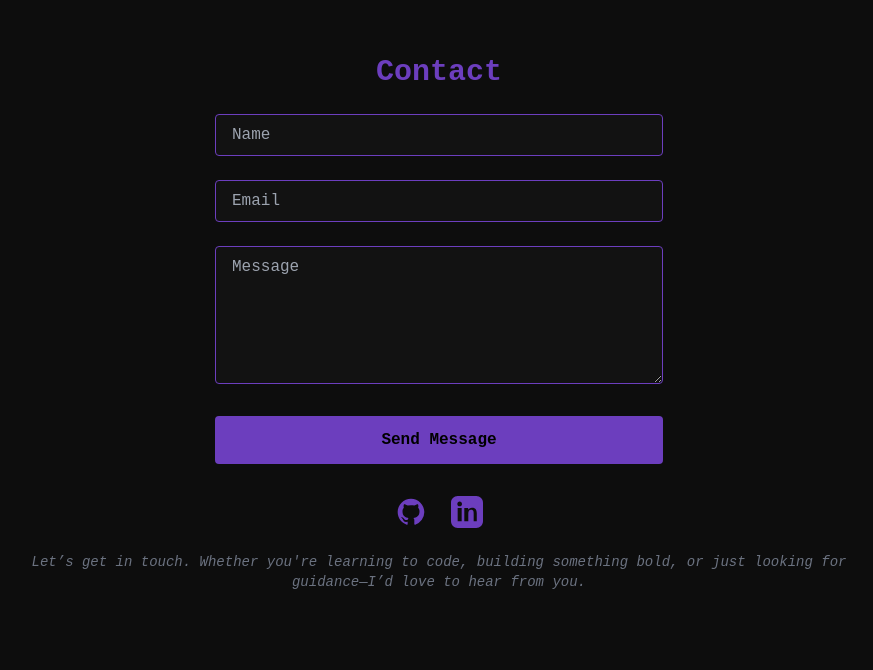
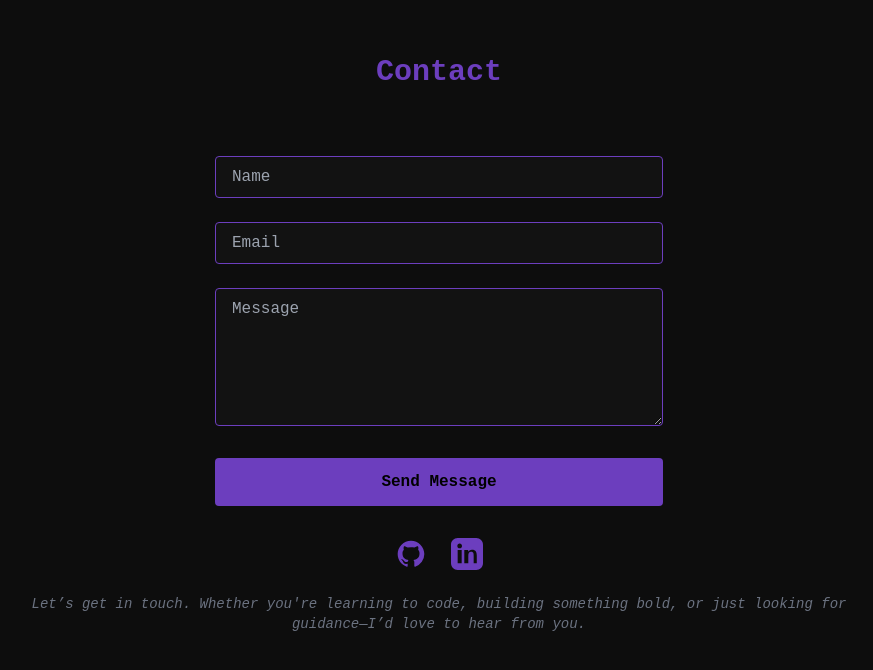
Before and after one commit to myDeveloperJourney/mydeveloperjourney_website, a Next.js app: page / in a window 1280 px wide. Shown: the part 3851-4521 px from the top of the page, without its empty margins (201-1074 px from the left). Built offline with nearby package versions, Linux system fonts and the light colour scheme; no server answers.

Commit message:
wip: adds formspree and builds out form logic

```diff
--- /dev/null
+++ b/app/components/Form.tsx
@@ -0,0 +1,121 @@
+import { useState, useEffect } from 'react';
+import { useForm, ValidationError } from '@formspree/react';
+
+export default function Form() {
+    const formId = process.env.NEXT_PUBLIC_FORMSPREE_ID || 'temp123';
+
+    const [state, handleSubmit] = useForm(formId);
+    const [displaySuccessMessage, setDisplaySuccessMessage] = useState(false);
+    const [formState, setFormState] = useState({
+        name: '',
+        email: '',
+        message: ''
+    });
+
+    const handleChange = (e) => {
+        const { name, value } = e.target;
+        setFormState((prev) => ({
+            ...prev,
+            [name]: value
+        }));
+    }
+
+    useEffect(() => {
+        if (state.succeeded) {
+            setDisplaySuccessMessage(true);
+            setFormState({
+                name: '',
+                email: '',
+                message: ''
+            });
+        }
+    }, [state.succeeded]);
+
+    useEffect(() => {
+        if (displaySuccessMessage) {
+            const timer = setTimeout(() => {
+                setDisplaySuccessMessage(false);
+            }, 3000); // Hide after 5 seconds
+            return () => clearTimeout(timer);
+        }
+    }, [displaySuccessMessage]);
+
+    return (
+        <form
+            onSubmit={handleSubmit}
+            className="max-w-md mx-auto space-y-6"
+        >
+            <div className="text-center mb-6 h-[18px]">
+                {displaySuccessMessage && (
+                    <p className="text-xl text-green-600 font-semibold">
+                        Your message has been sent!
+                    </p>
+                )}
+            </div>
+            <div className="mb-4">
+            <input
+                type="text"
+                name="name"
+                placeholder="Name"
+                required
+                value={formState.name}
+                onChange={handleChange}
+                className="w-full px-4 py-2 rounded bg-darkbgAlt border border-purpleAccent text-white focus:outline-none focus:ring-2 focus:ring-purpleAccent"
+            />
+            <ValidationError
+                field="name"
+                prefix="Name"
+                errors={state.errors}
+                className="text-red-500 text-sm mt-1"
+            />
+            </div>
+            <div className="mb-4">
+            <input
+                type="email"
+                name="email"
+                placeholder="Email"
+                required
+                value={formState.email}
+                onChange={handleChange}
+                className="w-full px-4 py-2 rounded bg-darkbgAlt border border-purpleAccent text-white focus:outline-none focus:ring-2 focus:ring-purpleAccent"
+            />
+            <ValidationError
+                field="email"
+                prefix="Email"
+                errors={state.errors}
+                className="text-red-500 text-sm mt-1"
+            />
+            </div>
+            <div className="mb-4">
+            <textarea
+                name="message"
+                placeholder="Message"
+                required
+                rows={5}
+                value={formState.message}
+                onChange={handleChange}
+                className="w-full px-4 py-2 rounded bg-darkbgAlt border border-purpleAccent text-white focus:outline-none focus:ring-2 focus:ring-purpleAccent" />
+            <ValidationError
+                field="message"
+                prefix="Message"
+                errors={state.errors}
+                className="text-red-500 text-sm mt-1"
+            />
+            </div>
+            {/* Honeypot field */}
+            <input
+                type="text"
+                name="_gotcha"
+                style={{ display: 'none' }}
+                tabIndex={-1}
+                autoComplete="off"
+            />
+            <button
+                type="submit"
+                className="w-full bg-purpleAccent text-black font-bold py-3 rounded hover:bg-purpleAccent/90 transition"
+            >
+                Send Message
+            </button>
+        </form>
+    );
+}
--- a/app/page.tsx
+++ b/app/page.tsx
@@ -1,5 +1,7 @@
+"use client";
 import Navbar from './components/Navbar';
 import Hero from './components/Hero';
+import Form from './components/Form';
 
 export default function Home() {
   return (
@@ -119,20 +121,7 @@ export default function Home() {
         </section> */}
         <section id="contact" className="min-h-screen px-6 py-20 max-w-4xl mx-auto text-gray-300 fade-in">
           <h2 className="text-3xl font-bold text-purpleAccent mb-6 text-center">Contact</h2>
-          <form
-            action="https://formspree.io/f/your-form-id"
-            method="POST"
-            className="max-w-md mx-auto space-y-6"
-          >
-            <input type="text" name="name" placeholder="Name" required className="w-full px-4 py-2 rounded bg-darkbgAlt border border-purpleAccent text-white focus:outline-none focus:ring-2 focus:ring-purpleAccent" />
-            <input type="email" name="email" placeholder="Email" required className="w-full px-4 py-2 rounded bg-darkbgAlt border border-purpleAccent text-white focus:outline-none focus:ring-2 focus:ring-purpleAccent" />
-            <textarea name="message" placeholder="Message" required rows={5} className="w-full px-4 py-2 rounded bg-darkbgAlt border border-purpleAccent text-white focus:outline-none focus:ring-2 focus:ring-purpleAccent" />
-            {/* Honeypot field */}
-            <input type="text" name="_gotcha" style={{ display: 'none' }} tabIndex={-1} autoComplete="off" />
-            <button type="submit" className="w-full bg-purpleAccent text-black font-bold py-3 rounded hover:bg-purpleAccent/90 transition">
-              Send Message
-            </button>
-          </form>
+          <Form />
           <div className="mt-8 flex justify-center space-x-6 text-purpleAccent text-2xl">
             <a href="https://github.com/myDeveloperJourney" target="_blank" rel="noopener noreferrer" aria-label="GitHub">
               <svg fill="currentColor" viewBox="0 0 24 24" className="w-8 h-8" aria-hidden="true">
--- a/package.json
+++ b/package.json
@@ -9,6 +9,7 @@
     "lint": "next lint"
   },
   "dependencies": {
+    "@formspree/react": "^3.0.0",
     "next": "13.4.7",
     "react": "18.2.0",
     "react-dom": "18.2.0"
```
Also changed, not shown: 1 other file (tests, documents, lock files or other folders).
